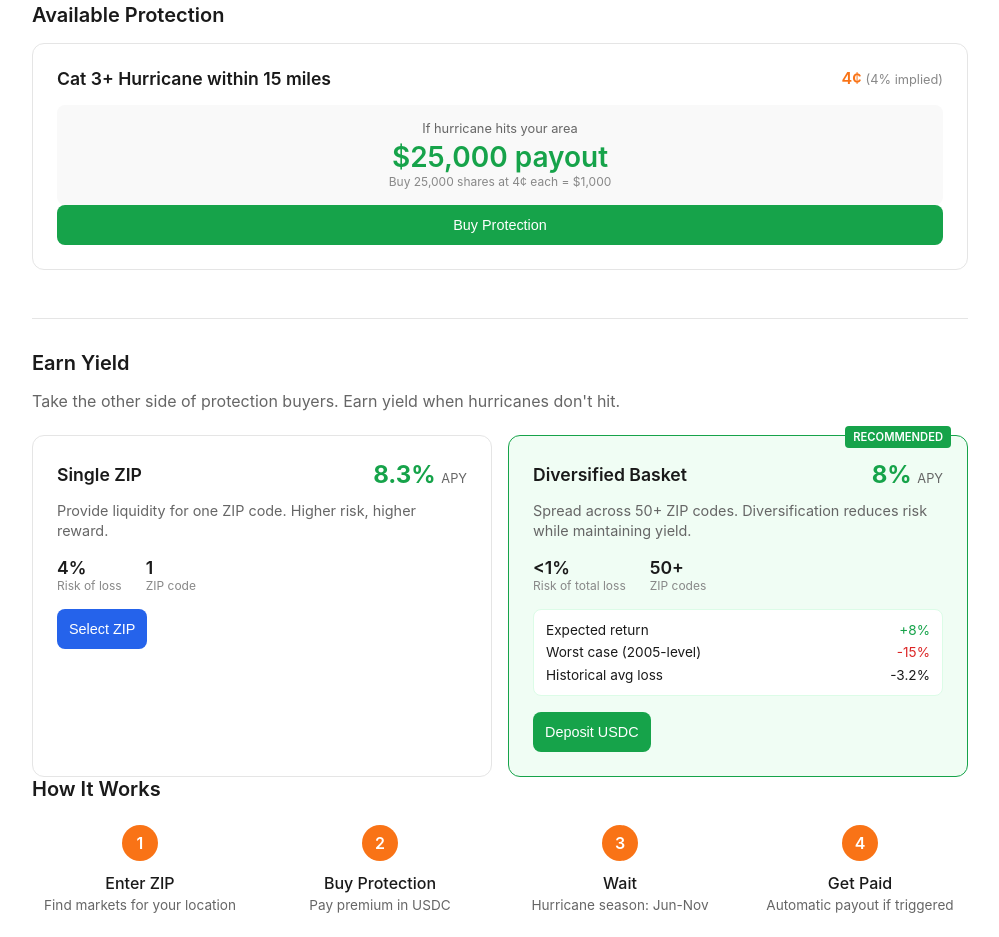
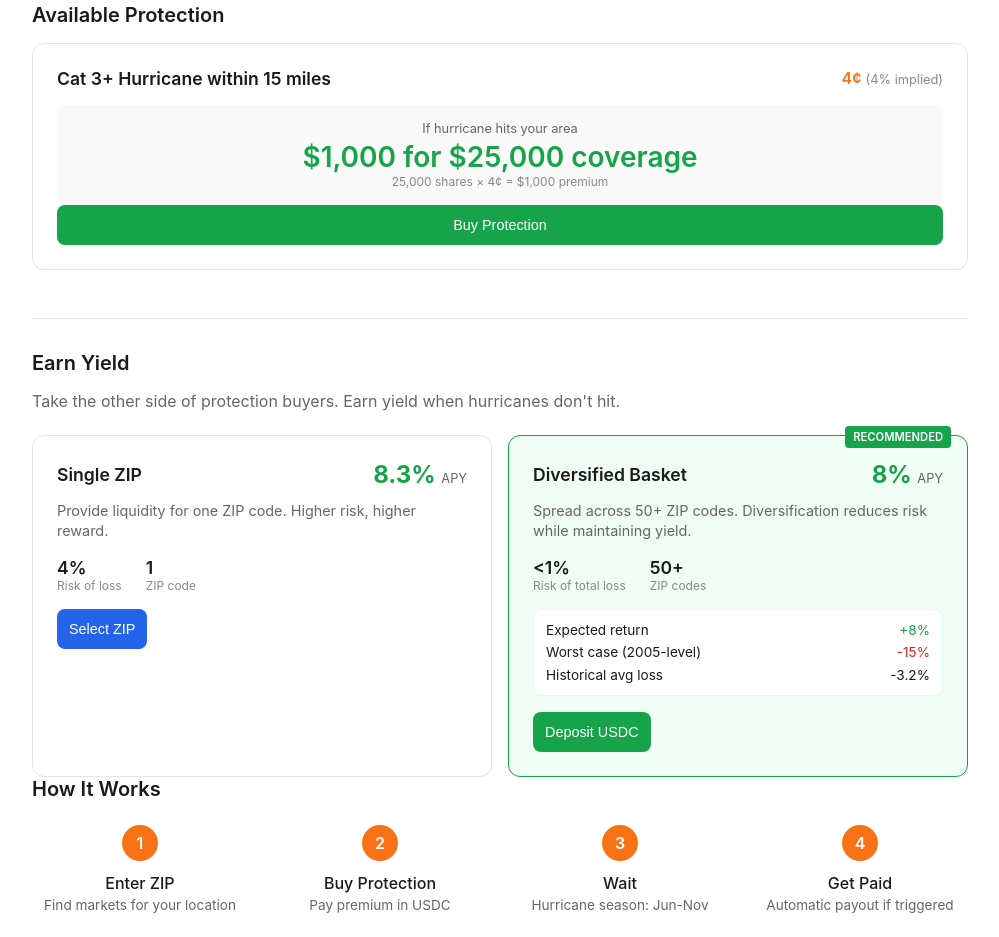
Before and after one commit to djbrout/catrisk, a plain HTML site: page index.html in a window 1280 px wide. Shown: the part 795-1732 px from the top of the page, without its empty margins (140-1139 px from the left). Drawn offline with nearby package versions, Linux system fonts and the light colour scheme.

Commit message:
Update protection card to show cost and coverage more clearly
Changed from "$25,000 payout" to "$1,000 for $25,000 coverage"

Co-Authored-By: Claude Opus 4.5 <noreply@anthropic.com>

```diff
--- a/index.html
+++ b/index.html
@@ -671,8 +671,8 @@
 
         <div class="detail-box" style="text-align:center;">
           <div class="detail-label">If hurricane hits your area</div>
-          <div class="detail-value green" style="font-size:1.75rem;">$25,000 payout</div>
-          <div class="detail-sub">Buy 25,000 shares at 4¢ each = $1,000</div>
+          <div class="detail-value green" style="font-size:1.75rem;">$1,000 for $25,000 coverage</div>
+          <div class="detail-sub">25,000 shares × 4¢ = $1,000 premium</div>
         </div>
 
         <button class="btn btn-primary" onclick="showModal()" style="width: 100%;">Buy Protection</button>
```
